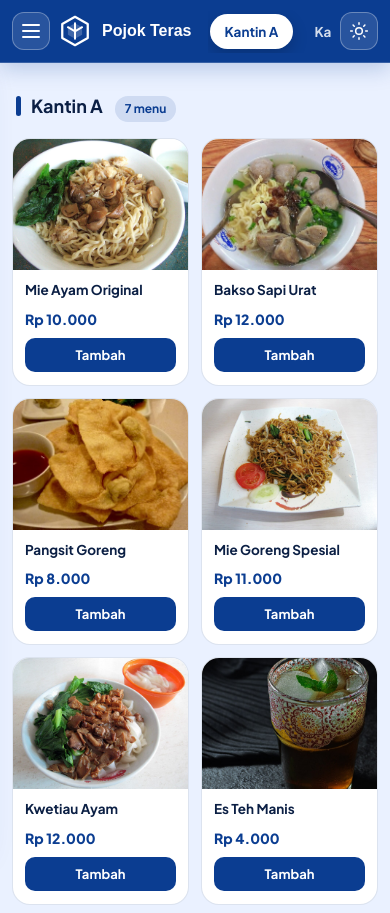
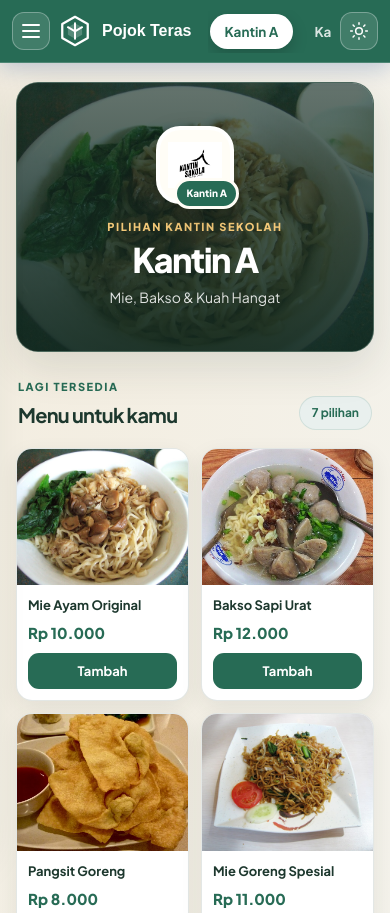
Before and after one commit to chrystians329/T_Dev1, a plain HTML site: page index.html in a window 390 px wide. Shown: the top 913 px of the page. Drawn offline with Linux system fonts and the light colour scheme.

Commit message:
ganti warna, tambah hero banner dan logo store/avatar

```diff
--- a/index.html
+++ b/index.html
@@ -8,14 +8,14 @@
   <link rel="stylesheet" href="style.css" />
 </head>
 <body>
-  <header class="navbar" id="navbar">
+  <header class="navbar">
     <div class="nav-inner">
       <button class="icon-btn hamburger" id="hamburger" type="button" aria-label="Buka menu akun" aria-expanded="false">
         <span></span><span></span><span></span>
       </button>
       <button class="brand" id="brandBtn" type="button" aria-label="Kembali ke beranda">
         <span class="brand-logo" aria-hidden="true">
-          <svg viewBox="0 0 24 24" width="118" height="118" fill="none">
+          <svg viewBox="0 0 24 24" fill="none">
             <path d="M12 2 3 7v10l9 5 9-5V7l-9-5Z" stroke="currentColor" stroke-width="1.6" stroke-linejoin="round"/>
             <path d="M12 6.5 7 9.3v5.4l5 2.8 5-2.8V9.3L12 6.5Z" fill="currentColor" opacity=".22"/>
             <path d="M12 6.5v11" stroke="currentColor" stroke-width="1.4" stroke-linecap="round"/>
@@ -77,7 +77,7 @@
             <label for="fbMessage">Pesan</label>
             <textarea id="fbMessage" name="pesan" rows="3" placeholder="Tulis masukanmu..." required></textarea>
 
-            <button class="btn btn-primary" type="submit" id="feedbackSubmit">Kirim Feedback</button>
+            <button class="btn btn-primary" type="submit">Kirim Feedback</button>
           </form>
         </div>
       </div>
@@ -122,7 +122,7 @@
   <!-- Payment modal -->
   <div class="modal-wrap" id="payWrap" hidden>
     <div class="modal-backdrop" id="payBackdrop"></div>
-    <section class="modal" id="payModal" role="dialog" aria-modal="true" aria-label="Konfirmasi pembayaran">
+    <section class="modal" role="dialog" aria-modal="true" aria-label="Konfirmasi pembayaran">
       <div class="modal-head">
         <h2>Konfirmasi Pembayaran</h2>
         <button class="panel-close" id="payClose" type="button" aria-label="Tutup">&times;</button>
@@ -135,7 +135,7 @@
         </div>
         <div class="pay-methods">
           <p class="pay-methods-title">Metode Pembayaran</p>
-          <div class="method-grid" id="methodGrid">
+          <div class="method-grid">
             <label class="method"><input type="radio" name="payMethod" value="QRIS" /><span>QRIS</span></label>
             <label class="method"><input type="radio" name="payMethod" value="GoPay" /><span>GoPay</span></label>
             <label class="method"><input type="radio" name="payMethod" value="DANA" /><span>DANA</span></label>
--- a/script.js
+++ b/script.js
@@ -1,14 +1,13 @@
 (function () {
   "use strict";
 
-  /* ============================================================
-   * DATA MENTAH
-   * ============================================================ */
+  // Menu catalog
   const CANTEENS = [
     {
       id: "A",
       name: "Kantin A",
       sub: "Mie, Bakso & Kuah Hangat",
+      logoImage: "Asset/logo-store/kantin-A-hero.png",
       items: [
         { name: "Mie Ayam Original", price: 10000, img: "Asset/mie-ayam.jpg" },
         { name: "Bakso Sapi Urat", price: 12000, img: "Asset/bakso.jpg" },
@@ -23,6 +22,7 @@
       id: "B",
       name: "Kantin B",
       sub: "Nasi, Ayam & Lauk Pauk",
+      logoImage: "Asset/logo-store/Kantin-B-hero.png",
       items: [
         { name: "Nasi Ayam Geprek", price: 13000, img: "Asset/ayam-geprek.jpg" },
         { name: "Nasi Telur Balado", price: 10000, img: "Asset/telur-balado.jpg" },
@@ -38,6 +38,7 @@
       id: "C",
       name: "Kantin C",
       sub: "Soto & Masakan Tradisional",
+      logoImage: "Asset/logo-store/Kantin-C-hero.jpg",
       items: [
         { name: "Soto Ayam Lamongan", price: 12000, img: "Asset/soto-ayam.jpg" },
         { name: "Rawon Daging", price: 15000, img: "Asset/rawon.jpg" },
@@ -52,6 +53,7 @@
       id: "D",
       name: "Kantin D",
       sub: "Jajanan & Gorengan",
+      logoImage: "Asset/logo-store/kantin-D-hero.png",
       items: [
         { name: "Martabak Telur", price: 12000, img: "Asset/martabak-telur.jpg" },
         { name: "Sosis Bakar", price: 8000, img: "Asset/sosis-bakar.jpg" },
@@ -66,6 +68,7 @@
       id: "E",
       name: "Kantin E",
       sub: "Nasi Kuning & Menu Istimewa",
+      logoImage: "Asset/logo-store/kantin-E-hero.png",
       items: [
         { name: "Nasi Kuning Komplit", price: 12000, img: "Asset/nasi-kuning.jpg" },
         { name: "Rendang Sapi", price: 18000, img: "Asset/rendang.jpg" },
@@ -78,9 +81,7 @@
     }
   ];
 
-  /* ============================================================
-   * UTIL
-   * ============================================================ */
+  // Helpers
   const $ = (sel, root) => (root || document).querySelector(sel);
   const $$ = (sel, root) => Array.from((root || document).querySelectorAll(sel));
 
@@ -99,11 +100,9 @@
     set(key, val) { try { localStorage.setItem(key, val); } catch (e) { /* ignore */ } }
   };
 
-  /* ============================================================
-   * STATE
-   * ============================================================ */
-  const itemIndex = new Map(); // id -> { id, name, price, img, canteenId, canteenName }
-  const cart = new Map();      // id -> qty
+  // App state
+  const itemIndex = new Map(); // Menu items by ID
+  const cart = new Map(); // Quantities by item ID
 
   CANTEENS.forEach((c) => {
     c.items.forEach((it, i) => {
@@ -113,15 +112,12 @@
         name: it.name,
         price: it.price,
         img: it.img,
-        canteenId: c.id,
         canteenName: c.name
       });
     });
   });
 
-  /* ============================================================
-   * RENDER: nav + sections
-   * ============================================================ */
+  // Render navigation and menu sections
   const navLinks = $("#navLinks");
   const sectionsRoot = $("#canteenSections");
 
@@ -140,11 +136,27 @@
       section.className = "canteen-section";
       section.id = "kantin-" + c.id;
 
+      const hero = document.createElement("header");
+      hero.className = "section-hero";
+      hero.innerHTML =
+        '<img class="section-hero-image" src="' + escapeHtml(c.items[0].img) + '" alt="" aria-hidden="true" />' +
+        '<div class="store-avatar" aria-hidden="true">' +
+          '<img class="store-mark" src="' + escapeHtml(c.logoImage) + '" alt="" />' +
+          '<span class="store-name-badge">' + escapeHtml(c.name) + '</span>' +
+        '</div>' +
+        '<div class="hero-copy">' +
+          '<p class="hero-eyebrow">Pilihan kantin sekolah</p>' +
+          '<h2 id="kantin-title-' + escapeHtml(c.id) + '">' + escapeHtml(c.name) + '</h2>' +
+          '<p class="hero-description">' + escapeHtml(c.sub) + '</p>' +
+        '</div>';
+      hero.setAttribute("aria-labelledby", "kantin-title-" + c.id);
+      section.appendChild(hero);
+
       const head = document.createElement("div");
-      head.className = "section-head";
+      head.className = "section-heading";
       head.innerHTML =
-        "<h2>" + escapeHtml(c.name) + "</h2>" +
-        '<span class="count">' + c.items.length + " menu</span>";
+        '<div><p class="section-kicker">Lagi tersedia</p><h3>Menu untuk kamu</h3></div>' +
+        '<span class="count">' + c.items.length + " pilihan</span>";
       section.appendChild(head);
 
       const grid = document.createElement("div");
@@ -236,15 +248,9 @@
     });
   }
 
-  /* ============================================================
-   * SECTION SWITCHING
-   * ============================================================ */
-  let activeCanteen = CANTEENS[0].id;
-
+  // Section switching
   function activateSection(canteenId, scroll) {
-    const target = CANTEENS.find((c) => c.id === canteenId);
-    if (!target) return;
-    activeCanteen = canteenId;
+    if (!CANTEENS.some((canteen) => canteen.id === canteenId)) return;
 
     $$(".canteen-section").forEach((s) => s.classList.remove("active"));
     const section = $("#kantin-" + canteenId);
@@ -267,9 +273,7 @@
     }
   }
 
-  /* ============================================================
-   * CART
-   * ============================================================ */
+  // Shopping cart
   function addItem(id, delta) {
     const item = itemIndex.get(id);
     if (!item) return;
@@ -302,9 +306,7 @@
     renderSheet();
   }
 
-  /* ============================================================
-   * BOTTOM SHEET (persistent + draggable)
-   * ============================================================ */
+  // Cart sheet
   const sheetWrap = $("#sheetWrap");
   const sheet = $("#bottomSheet");
   const sheetBody = $("#sheetBody");
@@ -325,16 +327,13 @@
     else collapseSheet();
   }
 
-  function openSheet(opts) {
-    opts = opts || {};
+  function openSheet() {
     if (cart.size === 0) return;
     renderSheet();
     const wasHidden = sheetWrap.hidden;
     sheetWrap.hidden = false;
     document.body.classList.add("cart-active");
-    if (opts.expand === true || (wasHidden && opts.expand !== false)) {
-      expandSheet();
-    }
+    if (wasHidden) expandSheet();
   }
 
   function hideSheet() {
@@ -417,9 +416,7 @@
     }
   }
 
-  /* ============================================================
-   * PAYMENT MODAL
-   * ============================================================ */
+  // Payment dialog
   const payWrap = $("#payWrap");
 
   function openPay() {
@@ -465,9 +462,7 @@
     showToast("Pembayaran telah selesai. Terima kasih! 🎉");
   }
 
-  /* ============================================================
-   * ACCOUNT PANEL
-   * ============================================================ */
+  // Account panel
   const accountPanel = $("#accountPanel");
   const overlay = $("#overlay");
   const feedbackToggle = $("#feedbackToggle");
@@ -520,9 +515,7 @@
     document.body.style.overflow = locked ? "hidden" : "";
   }
 
-  /* ============================================================
-   * TOAST
-   * ============================================================ */
+  // Toast notifications
   let toastTimer = null;
   function showToast(msg) {
     const toast = $("#toast");
@@ -532,9 +525,7 @@
     toastTimer = setTimeout(() => toast.classList.remove("show"), 2600);
   }
 
-  /* ============================================================
-   * THEME
-   * ============================================================ */
+  // Color theme
   function initTheme() {
     const stored = storage.get("pojokteras.theme");
     const prefersDark = window.matchMedia && window.matchMedia("(prefers-color-scheme: dark)").matches;
@@ -549,9 +540,7 @@
     storage.set("pojokteras.theme", next);
   }
 
-  /* ============================================================
-   * WIRING
-   * ============================================================ */
+  // Event handlers
   function wire() {
     $("#themeToggle").addEventListener("click", toggleTheme);
 
@@ -616,9 +605,7 @@
     });
   }
 
-  /* ============================================================
-   * INIT
-   * ============================================================ */
+  // Start the app
   function init() {
     initTheme();
     applyAccount();
--- a/style.css
+++ b/style.css
@@ -16,37 +16,36 @@
 }
 
 :root {
-  --primary: #0b3d91;
-  --primary-2: #2f7ef0;
-  --accent: #56ccf2;
-  --bg: #eaf1ff;
-  --bg-2: #f7faff;
-  --surface: rgba(255, 255, 255, 0.9);
+  --primary: #276b55;
+  --primary-2: #3c866b;
+  --accent: #e9aa4a;
+  --bg: #f4f3ed;
+  --bg-2: #fbfaf6;
+  --surface: rgba(255, 255, 255, 0.94);
   --surface-solid: #ffffff;
-  --text: #0b1f44;
-  --muted: #5a6d92;
-  --border: rgba(11, 61, 145, 0.14);
-  --shadow: 0 12px 30px rgba(11, 61, 145, 0.14);
-  --shadow-sm: 0 6px 16px rgba(11, 61, 145, 0.1);
+  --text: #1d382e;
+  --muted: #6d7b72;
+  --border: rgba(29, 56, 46, 0.12);
+  --shadow: 0 16px 42px rgba(34, 52, 43, 0.12);
+  --shadow-sm: 0 8px 22px rgba(34, 52, 43, 0.08);
   --danger: #e23b3b;
-  --success: #12a150;
   --nav-h: 62px;
   --radius: 18px;
 }
 
 [data-theme="dark"] {
-  --primary: #4f8dff;
-  --primary-2: #2f6fe0;
-  --accent: #61d0ff;
-  --bg: #050b1c;
-  --bg-2: #0a1630;
-  --surface: rgba(15, 28, 56, 0.86);
-  --surface-solid: #0d1b38;
-  --text: #e9f1ff;
-  --muted: #9db2d6;
-  --border: rgba(120, 170, 255, 0.2);
-  --shadow: 0 14px 34px rgba(0, 0, 0, 0.5);
-  --shadow-sm: 0 8px 20px rgba(0, 0, 0, 0.4);
+  --primary: #69b692;
+  --primary-2: #438d6d;
+  --accent: #e9aa4a;
+  --bg: #111a16;
+  --bg-2: #18251e;
+  --surface: rgba(27, 41, 33, 0.94);
+  --surface-solid: #1b2921;
+  --text: #edf4ed;
+  --muted: #a3b2a7;
+  --border: rgba(181, 211, 190, 0.16);
+  --shadow: 0 14px 36px rgba(0, 0, 0, 0.32);
+  --shadow-sm: 0 8px 20px rgba(0, 0, 0, 0.22);
 }
 
 * { box-sizing: border-box; }
@@ -57,7 +56,9 @@ body {
   margin: 0;
   font-family: "Plus Jakarta Sans", system-ui, -apple-system, "Segoe UI", sans-serif;
   color: var(--text);
-  background: var(--bg);
+  background:
+    radial-gradient(ellipse at 10% 12%, color-mix(in srgb, var(--accent) 8%, transparent), transparent 30rem),
+    var(--bg);
   min-height: 100vh;
   line-height: 1.5;
   -webkit-font-smoothing: antialiased;
@@ -160,24 +161,6 @@ body {
 }
 .icon-btn:hover { color: #fff; background: rgba(255, 255, 255, 0.24); transform: translateY(-1px); }
 .icon-btn:active { transform: translateY(0) scale(0.96); }
-
-.cart-badge {
-  position: absolute;
-  top: -6px;
-  right: -6px;
-  min-width: 18px;
-  height: 18px;
-  padding: 0 4px;
-  border-radius: 999px;
-  background: #fff;
-  color: var(--primary);
-  font-size: 11px;
-  font-weight: 800;
-  display: grid;
-  place-items: center;
-  border: 2px solid var(--primary);
-}
-.cart-badge[data-empty="true"] { display: none; }
 
 #themeToggle .ico-moon { display: none; }
 [data-theme="dark"] #themeToggle .ico-sun { display: none; }
@@ -366,9 +349,9 @@ input:focus, textarea:focus {
 /* ===== Content ===== */
 .content {
   width: 100%;
-  max-width: 100%;
+  max-width: 1240px;
   margin: 0 auto;
-  padding: calc(var(--nav-h) + 24px) 12px 40px;
+  padding: calc(var(--nav-h) + 30px) 24px 52px;
 }
 
 .canteen-section { display: none; animation: rise 0.4s ease; }
@@ -376,58 +359,159 @@ input:focus, textarea:focus {
 
 @keyframes rise { from { opacity: 0; transform: translateY(14px); } to { opacity: 1; transform: none; } }
 
-.section-head {
+.section-hero {
+  position: relative;
+  isolation: isolate;
   display: flex;
-  align-items: baseline;
-  gap: 12px;
-  flex-wrap: wrap;
-  margin: 6px 4px 16px;
+  align-items: center;
+  gap: 24px;
+  min-height: 258px;
+  overflow: hidden;
+  padding: clamp(24px, 5vw, 52px);
+  border: 1px solid rgba(255, 255, 255, 0.18);
+  border-radius: 28px;
+  color: #fff;
+  background: #254537;
+  box-shadow: var(--shadow);
 }
-.section-head h2 { margin: 0; font-size: clamp(18px, 3.5vw, 24px); }
-.section-head .count {
+.section-hero::after {
+  content: "";
+  position: absolute;
+  z-index: -1;
+  inset: 0;
+  background: linear-gradient(90deg, rgba(17, 41, 31, 0.94) 0%, rgba(17, 41, 31, 0.8) 44%, rgba(17, 41, 31, 0.24) 100%);
+}
+.section-hero-image {
+  position: absolute;
+  z-index: -2;
+  inset: 0;
+  width: 100%;
+  height: 100%;
+  object-fit: cover;
+  object-position: center 54%;
+}
+.store-avatar {
+  position: relative;
+  display: grid;
+  width: 92px;
+  height: 92px;
+  place-items: center;
+  flex: 0 0 92px;
+  border: 4px solid rgba(255, 255, 255, 0.92);
+  border-radius: 28px;
+  color: var(--primary);
+  background: #fffdf6;
+  box-shadow: 0 12px 28px rgba(0, 0, 0, 0.2);
+}
+.store-mark { width: 62px; height: 62px; object-fit: contain; }
+.store-name-badge {
+  position: absolute;
+  right: -9px;
+  bottom: -9px;
+  padding: 5px 9px;
+  border: 3px solid #fffdf6;
+  border-radius: 999px;
+  color: #fff;
+  background: var(--primary);
+  font-size: 10px;
+  font-weight: 800;
+  white-space: nowrap;
+}
+.hero-copy { max-width: 590px; }
+.hero-eyebrow,
+.section-kicker {
+  margin: 0 0 7px;
+  font-size: 11px;
+  font-weight: 800;
+  letter-spacing: 0.14em;
+  text-transform: uppercase;
+}
+.hero-eyebrow { color: #f3c878; }
+.hero-copy h2 {
+  margin: 0;
+  color: #fff;
+  font-size: clamp(30px, 5vw, 48px);
+  font-weight: 800;
+  letter-spacing: -0.045em;
+  line-height: 1.08;
+}
+.hero-description {
+  margin: 11px 0 0;
+  color: rgba(255, 255, 255, 0.86);
+  font-size: clamp(14px, 2vw, 17px);
+}
+
+.section-heading {
+  display: flex;
+  align-items: end;
+  justify-content: space-between;
+  gap: 14px;
+  margin: 34px 2px 18px;
+}
+.section-kicker { color: var(--primary); margin-bottom: 4px; }
+.section-heading h3 {
+  margin: 0;
+  font-size: clamp(20px, 3vw, 26px);
+  letter-spacing: -0.035em;
+}
+.section-heading .count {
   font-size: 12px;
   font-weight: 700;
   color: var(--primary);
-  background: color-mix(in srgb, var(--primary) 12%, transparent);
-  padding: 4px 10px;
+  background: color-mix(in srgb, var(--primary) 10%, var(--surface-solid));
+  border: 1px solid color-mix(in srgb, var(--primary) 12%, transparent);
+  padding: 7px 12px;
   border-radius: 999px;
+  white-space: nowrap;
 }
 
 .grid {
   display: grid;
   grid-template-columns: repeat(2, minmax(0, 1fr));
-  gap: 12px;
+  gap: 18px;
 }
 
 .card {
   background: var(--surface-solid);
   border: 1px solid var(--border);
-  border-radius: var(--radius);
+  border-radius: 20px;
   overflow: hidden;
   display: flex;
   flex-direction: column;
-  transition: border-color 0.2s ease;
+  box-shadow: var(--shadow-sm);
+  transition: transform 0.22s ease, box-shadow 0.22s ease, border-color 0.2s ease;
 }
-.card:hover { border-color: color-mix(in srgb, var(--primary) 40%, var(--border)); }
+.card:hover {
+  transform: translateY(-4px);
+  border-color: color-mix(in srgb, var(--primary) 32%, var(--border));
+  box-shadow: var(--shadow);
+}
 
 .card-media {
   position: relative;
-  aspect-ratio: 4 / 3;
+  aspect-ratio: 5 / 4;
   background: var(--bg);
   overflow: hidden;
 }
-.card-media img { width: 100%; height: 100%; object-fit: cover; display: block; }
+.card-media img {
+  width: 100%;
+  height: 100%;
+  object-fit: cover;
+  display: block;
+  transition: transform 0.35s ease;
+}
+.card:hover .card-media img { transform: scale(1.035); }
 
-.card-body { padding: 10px 12px 13px; display: flex; flex-direction: column; gap: 8px; flex: 1; }
-.card-name { font-size: 13.5px; font-weight: 700; margin: 0; }
-.card-price { font-size: 14px; font-weight: 800; color: var(--primary); margin: 0; }
+.card-body { padding: 14px 15px 15px; display: flex; flex-direction: column; gap: 8px; flex: 1; }
+.card-name { font-size: 14px; font-weight: 700; margin: 0; line-height: 1.4; }
+.card-price { font-size: 15px; font-weight: 800; color: var(--primary); margin: 0; }
 .card-foot { margin-top: auto; }
 
 .card-add {
   width: 100%;
   border: 0;
-  border-radius: 10px;
-  padding: 9px;
+  border-radius: 11px;
+  padding: 10px;
   font-family: inherit;
   font-weight: 700;
   font-size: 13px;
@@ -627,7 +711,6 @@ input:focus, textarea:focus {
 .grand-total strong { font-size: 19px; }
 
 .pay-methods-title { font-size: 13px; font-weight: 700; margin: 0 0 10px; }
-.pay-methods-title .req { font-size: 11px; font-weight: 400; color: var(--muted); }
 .method-grid { display: grid; grid-template-columns: repeat(2, minmax(0, 1fr)); gap: 10px; }
 .method { position: relative; cursor: pointer; }
 .method input { position: absolute; opacity: 0; pointer-events: none; }
@@ -681,11 +764,11 @@ input:focus, textarea:focus {
 .footer {
   text-align: center;
   padding: 26px 16px 34px;
-  border-top: 1px solid color-mix(in srgb, #fff 18%, transparent);
-  background: var(--primary);
+  border-top: 1px solid var(--border);
+  background: var(--bg-2);
 }
-.footer p { margin: 0 0 8px; font-size: 13px; color: rgba(255, 255, 255, 0.78); }
-.footer a { font-size: 13px; font-weight: 700; color: #fff; text-decoration: none; }
+.footer p { margin: 0 0 8px; font-size: 13px; color: var(--muted); }
+.footer a { font-size: 13px; font-weight: 700; color: var(--primary); text-decoration: none; }
 .footer a:hover { text-decoration: underline; }
 
 /* ===== Polish ===== */
@@ -698,30 +781,17 @@ label.method:focus-within {
   outline-offset: 2px;
 }
 
-.section-head h2 { position: relative; padding-left: 15px; }
-.section-head h2::before {
-  content: "";
-  position: absolute;
-  left: 0;
-  top: 50%;
-  transform: translateY(-50%);
-  width: 5px;
-  height: 20px;
-  border-radius: 3px;
-  background: var(--primary);
-}
-
 body.cart-active { padding-bottom: 132px; }
 
 /* ===== Responsive: tablet ===== */
 @media (min-width: 640px) {
-  .content { max-width: 92%; }
+  .content { max-width: min(94%, 1240px); }
   .grid { grid-template-columns: repeat(3, minmax(0, 1fr)); gap: 14px; }
 }
 
 /* ===== Responsive: desktop ===== */
 @media (min-width: 1024px) {
-  .content { max-width: 1120px; padding-left: 20px; padding-right: 20px; }
+  .content { max-width: 1240px; padding-left: 28px; padding-right: 28px; }
   .grid { grid-template-columns: repeat(4, minmax(0, 1fr)); gap: 18px; }
   .bottom-sheet { margin-bottom: 0; }
 }
@@ -730,7 +800,28 @@ body.cart-active { padding-bottom: 132px; }
   .brand-text small { display: none; }
   .icon-btn { width: 38px; height: 38px; }
   .nav-inner { padding: 0 12px; gap: 8px; }
-  .method-grid { grid-template-columns: 1fr 1fr; }
+  .content { padding: calc(var(--nav-h) + 20px) 16px 38px; }
+  .section-hero {
+    min-height: 270px;
+    flex-direction: column;
+    justify-content: center;
+    gap: 15px;
+    padding: 25px 20px;
+    text-align: center;
+    border-radius: 22px;
+  }
+  .section-hero::after {
+    background: linear-gradient(180deg, rgba(17, 41, 31, 0.65), rgba(17, 41, 31, 0.92));
+  }
+  .store-avatar { width: 78px; height: 78px; flex-basis: 78px; border-radius: 24px; }
+  .store-mark { width: 54px; height: 54px; }
+  .hero-copy h2 { font-size: 34px; }
+  .hero-description { margin-top: 8px; }
+  .section-heading { margin-top: 27px; }
+  .grid { gap: 12px; }
+  .card { border-radius: 16px; }
+  .card-body { padding: 11px; }
+  .card-name { font-size: 13px; }
 }
 
 @media (prefers-reduced-motion: reduce) {
```
Also changed, not shown: Asset/logo-store/Kantin-B-hero.png (added), Asset/logo-store/Kantin-C-hero.jpg (added), Asset/logo-store/kantin-A-hero.png (added), Asset/logo-store/kantin-D-hero.png (added), Asset/logo-store/kantin-E-hero.png (added).
